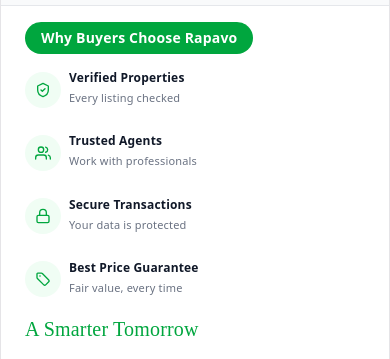
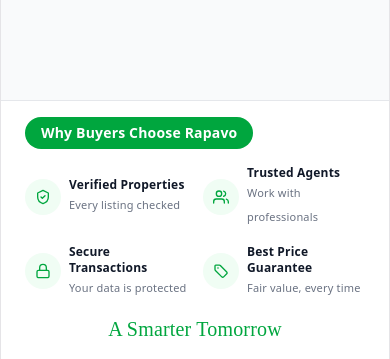
Before and after one commit to webskillsdev/rapavobywebdev, a React (Vite) app: page /dashboard in a window 390 px wide. Shown: the part 485-844 px from the top of the page. Built offline with nearby package versions, Linux system fonts and the light colour scheme; no server answers.

Commit message:
Fix mobile search bar overlap and footer grid layout

```diff
--- a/src/components/Layout/DashboardTopBar.tsx
+++ b/src/components/Layout/DashboardTopBar.tsx
@@ -42,7 +42,7 @@
       </button>
 
       <form onSubmit={handleSearch} className="flex-1 flex gap-2 min-w-0">
-        <div className="relative flex-1 min-w-0">
+        <div className="relative flex-1 min-w-0 hidden sm:block">
           <svg width="16" height="16" viewBox="0 0 24 24" fill="none" stroke="currentColor" strokeWidth="2" strokeLinecap="round" strokeLinejoin="round" className="absolute left-3 top-1/2 -translate-y-1/2 text-gray-400">
             <circle cx="11" cy="11" r="8" />
             <path d="M21 21l-4.35-4.35" />
@@ -66,12 +66,15 @@
         </div>
         <button
           type="submit"
-          className="rounded-lg bg-green-600 text-white font-semibold px-5 text-sm hover:bg-green-700"
+          className="rounded-lg bg-green-600 text-white font-semibold px-5 text-sm hover:bg-green-700 flex-1 sm:flex-none flex items-center justify-center gap-2"
         >
+          <svg width="16" height="16" viewBox="0 0 24 24" fill="none" stroke="currentColor" strokeWidth="2" strokeLinecap="round" strokeLinejoin="round">
+            <circle cx="11" cy="11" r="8" />
+            <path d="M21 21l-4.35-4.35" />
+          </svg>
           Search
         </button>
       </form>
-
            <Link
         to={isAgent ? "/post-property" : "/become-agent"}
         className="hidden sm:flex items-center gap-2 rounded-lg border border-green-300 text-green-700 font-semibold text-sm px-4 py-2.5 hover:bg-green-50 whitespace-nowrap"
--- a/src/components/Layout/Footer.tsx
+++ b/src/components/Layout/Footer.tsx
@@ -72,8 +72,8 @@
     <div className="border-t border-gray-200 bg-white px-6 py-4">
       <div className="max-w-7xl mx-auto">
         {heading}
-        <div className="flex flex-wrap items-center justify-between gap-4">
-          <div className="flex flex-wrap gap-6">
+        <div className="flex flex-col items-center sm:flex-row sm:flex-wrap sm:items-center sm:justify-between gap-4">
+          <div className="grid grid-cols-2 gap-4 sm:flex sm:flex-wrap sm:gap-6 w-full sm:w-auto">
             {items.map((item) => (
               <div key={item.title} className="flex items-center gap-2">
                 <FooterIcon>{item.icon}</FooterIcon>
@@ -84,7 +84,7 @@
               </div>
             ))}
           </div>
-          <p className="text-xl text-green-600" style={{ fontFamily: "'Caveat', cursive" }}>
+          <p className="text-xl text-green-600 text-center" style={{ fontFamily: "'Caveat', cursive" }}>
             A Smarter Tomorrow
           </p>
         </div>
```
